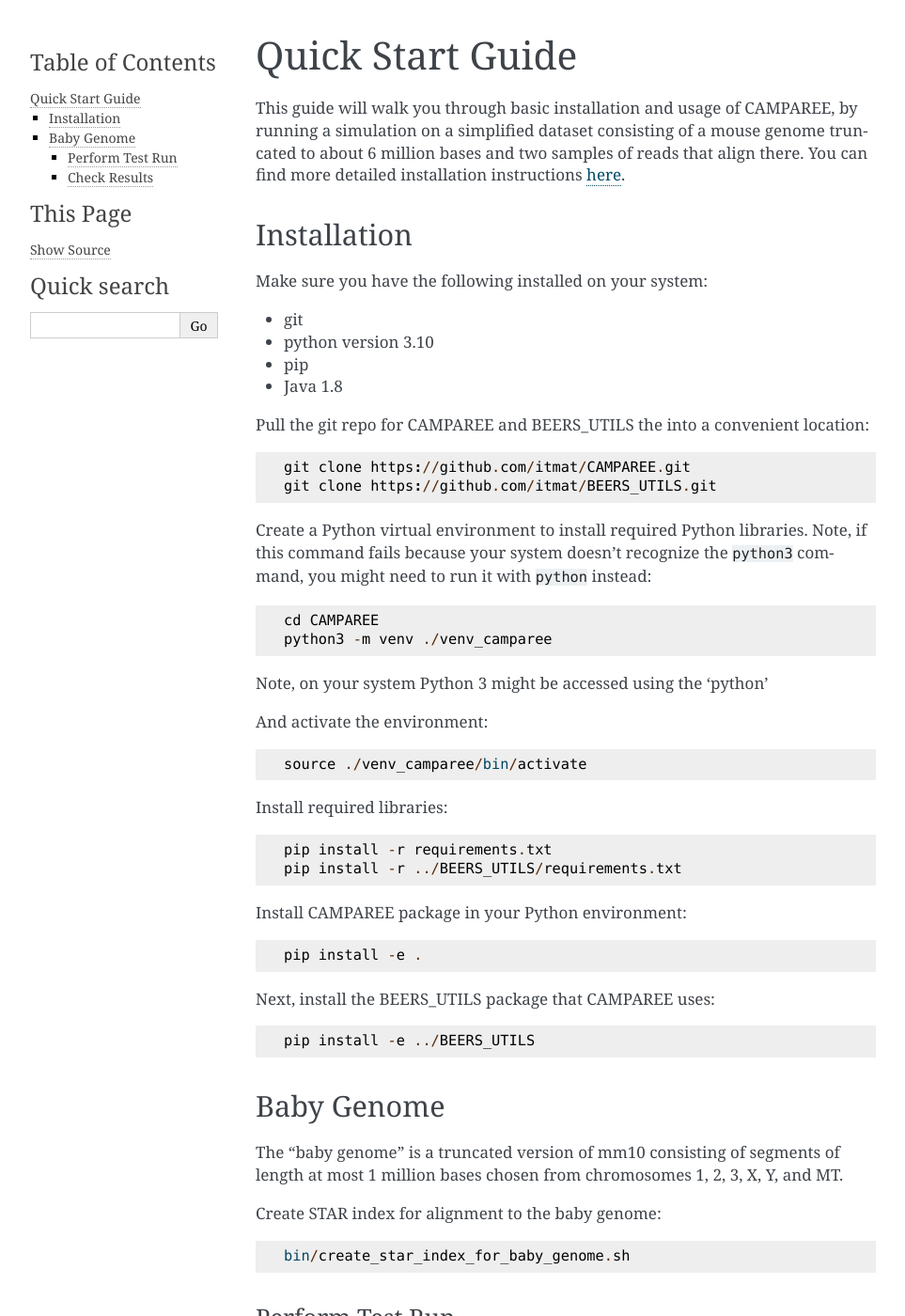
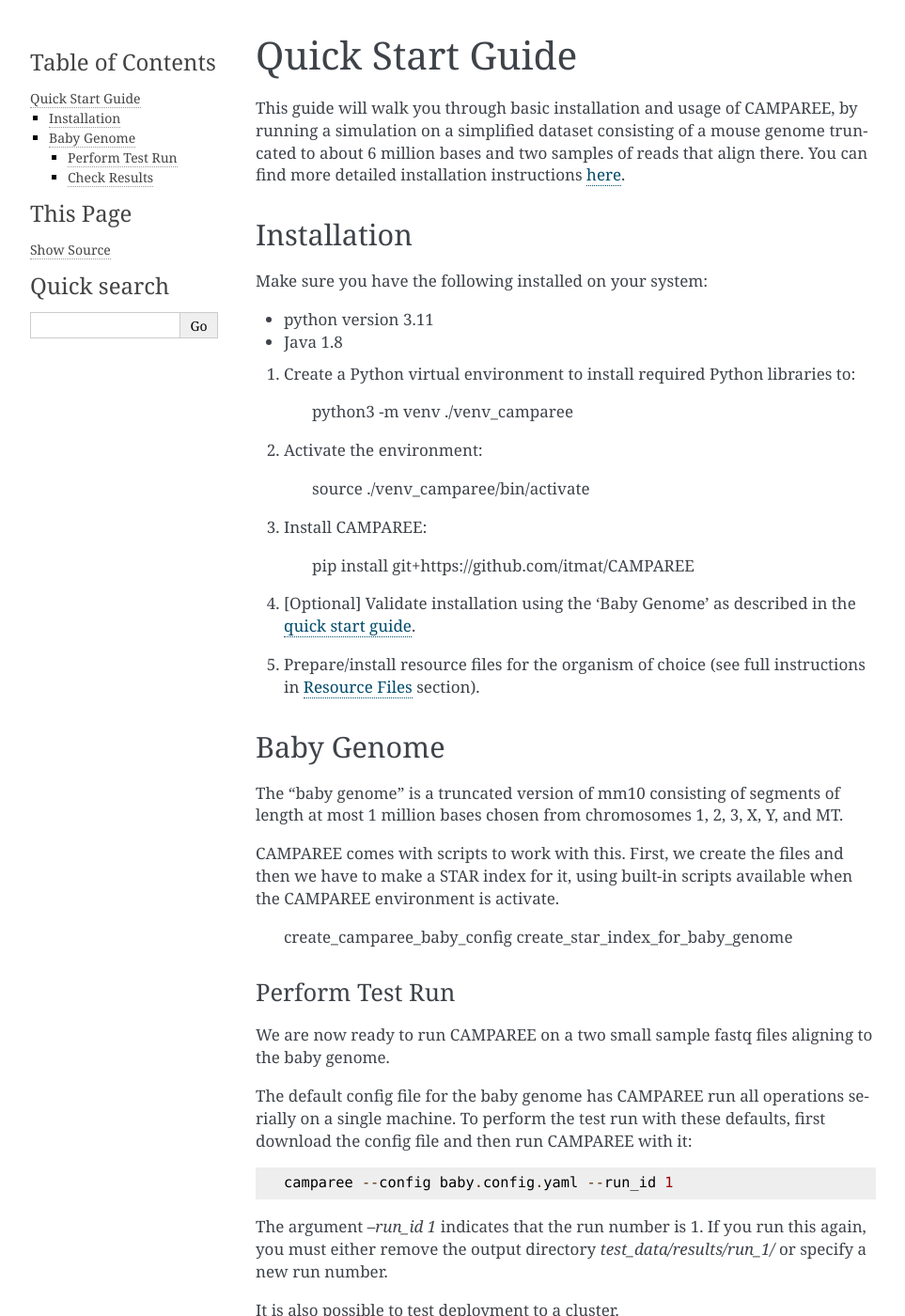
Before and after one commit to itmat/CAMPAREE, a Sphinx documentation site: the page built from doc/quick_start.rst, in a window 1280 px wide and 1400 px high. Shown: the whole window at 94% size, without its empty margins (148-1111 px from the left). Built offline with Sphinx 7.4.7, drawn with Linux system fonts in a browser that asks for light colours; some of the changed text lies outside the part shown.

Commit message:
Update docs to match new installation procedure

```diff
--- a/doc/quick_start.rst
+++ b/doc/quick_start.rst
@@ -13,81 +13,60 @@ Installation
 
 Make sure you have the following installed on your system:
 
-- git
-- python version 3.10
-- pip
+- python version 3.11
 - Java 1.8
 
-Pull the git repo for CAMPAREE and BEERS_UTILS the into a convenient location::
+1. Create a Python virtual environment to install required Python libraries to:
 
-    git clone https://github.com/itmat/CAMPAREE.git
-    git clone https://github.com/itmat/BEERS_UTILS.git
-
-Create a Python virtual environment to install required Python libraries. Note,
-if this command fails because your system doesn't recognize the ``python3``
-command, you might need to run it with ``python`` instead::
-
-    cd CAMPAREE
     python3 -m venv ./venv_camparee
 
-Note, on your system Python 3 might be accessed using the 'python'
-
-And activate the environment::
+2. Activate the environment:
 
     source ./venv_camparee/bin/activate
 
-Install required libraries::
+3. Install CAMPAREE:
 
-    pip install -r requirements.txt
-    pip install -r ../BEERS_UTILS/requirements.txt
+    pip install git+https://github.com/itmat/CAMPAREE
 
-Install CAMPAREE package in your Python environment::
+4. [Optional] Validate installation using the 'Baby Genome' as described in the :ref:`quick start guide <quick-start-baby-genome>`.
 
-    pip install -e .
-
-Next, install the BEERS_UTILS package that CAMPAREE uses::
-
-    pip install -e ../BEERS_UTILS
-
+5. Prepare/install resource files for the organism of choice (see full instructions in :ref:`Resource Files <resource-pre-built>` section).
 
 .. _quick-start-baby-genome:
 
 Baby Genome
 -----------
 
-The "baby genome" is a truncated version of mm10 consisting of segments of
-length at most 1 million bases chosen from chromosomes 1, 2, 3, X, Y, and MT.
+The "baby genome" is a truncated version of mm10 consisting of segments of length at most 1 million bases chosen from chromosomes 1, 2, 3, X, Y, and MT.
 
-Create STAR index for alignment to the baby genome::
+CAMPAREE comes with scripts to work with this.
+First, we create the files and then we have to make a STAR index for it, using built-in scripts available when the CAMPAREE environment is activate.
 
-    bin/create_star_index_for_baby_genome.sh
+    create_camparee_baby_config
+    create_star_index_for_baby_genome
 
 Perform Test Run
 ^^^^^^^^^^^^^^^^
 
-We are now ready to run CAMPAREE on a two small sample fastq files aligning to
-the baby genome. If you have not already done so for installation, activate the
-python environment::
+We are now ready to run CAMPAREE on a two small sample fastq files aligning to the baby genome.
 
-    source ./venv_camparee/bin/activate
+The default config file for the baby genome has CAMPAREE run all operations serially on a single machine.
+To perform the test run with these defaults, first download the config file and then run CAMPAREE with it::
 
-The default config file for the baby genome has CAMPAREE run all operations
-serially on a single machine. To perform the test with these defaults run::
+    camparee --config baby.config.yaml --run_id 1
 
-    bin/run_camparee.py -c config/baby.config.yaml -r 1
-
-The argument ``-r 1`` indicates that the run number is 1. If you run this again,
-you must either remove the output directory ``test_data/results/run_1/`` or
-specify a new run number.
+The argument `--run_id 1` indicates that the run number is 1.
+If you run this again, you must either remove the output directory `test_data/results/run_1/` or specify a new run number.
 
 It is also possible to test deployment to a cluster.
+
 For LSF clusters run::
 
-    bin/run_camparee.py -c config/baby.config.yaml -r 1 -m lsf
+    camparee --config baby.config.yaml --run_id 1 --scheduler_mode lsf
 
 For SGE clusters run::
 
-    bin/run_camparee.py -c config/baby.config.yaml -r 1 -m sge
+    camparee --config baby.config.yaml --run_id 1 --scheduler_mode sge
 
 Check Results
 ^^^^^^^^^^^^^
@@ -107,5 +86,5 @@ the CAMPAREE install directory::
 
 The output of this command should match the following md5sum values::
 
-    835791fad7ee1d8c00d4285ffc166bb1  sample1/molecule_file.txt
-    03cb79060e9878e01c7ce4b64646f88d  sample2/molecule_file.txt
+    60ab3c4fd245ad3003a8113d8edbdb2b  test_data/results/run_1/CAMPAREE/data/sample1/molecule_file.txt
+    6a5a1a2d9632f5fb3f3ea7740cee7514  test_data/results/run_1/CAMPAREE/data/sample2/molecule_file.txt
```
Also changed, not shown: doc/installing_camparee.rst (+9 -23 lines).
